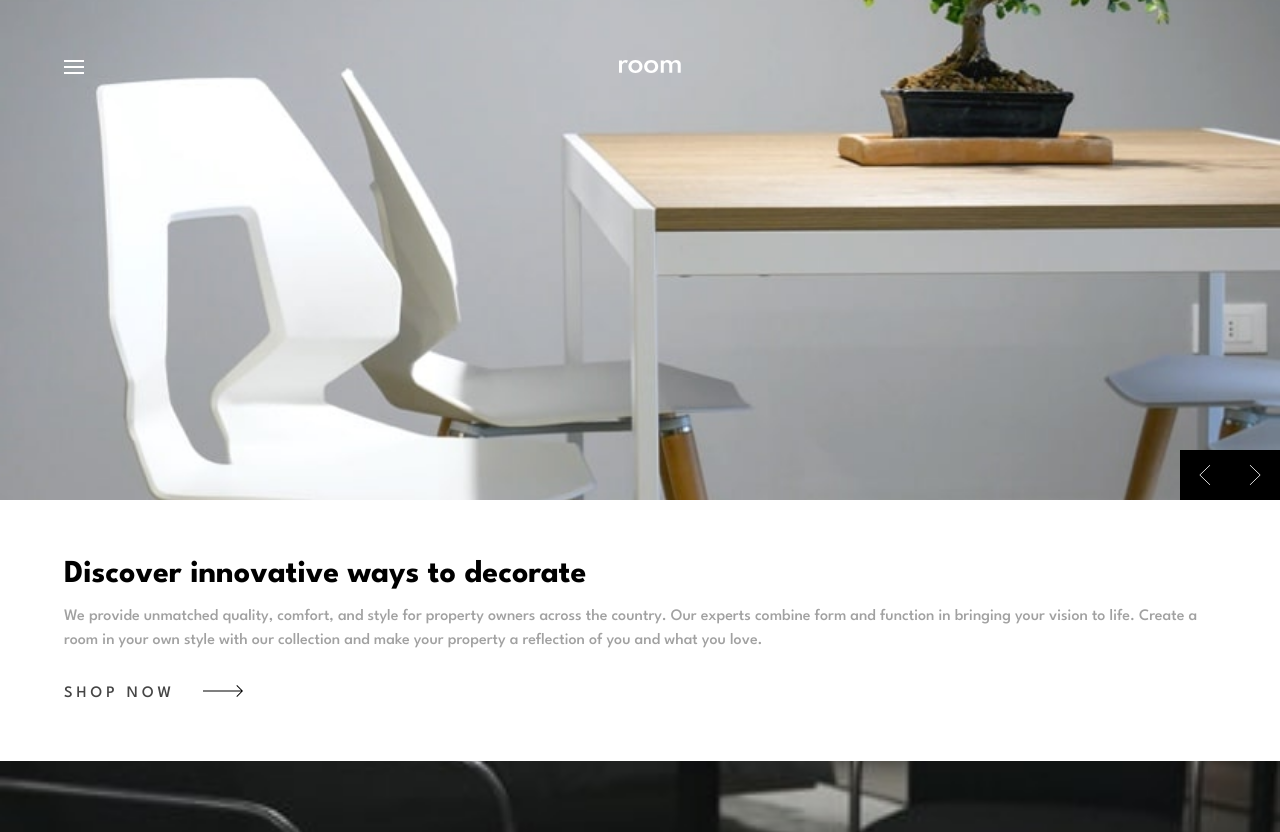
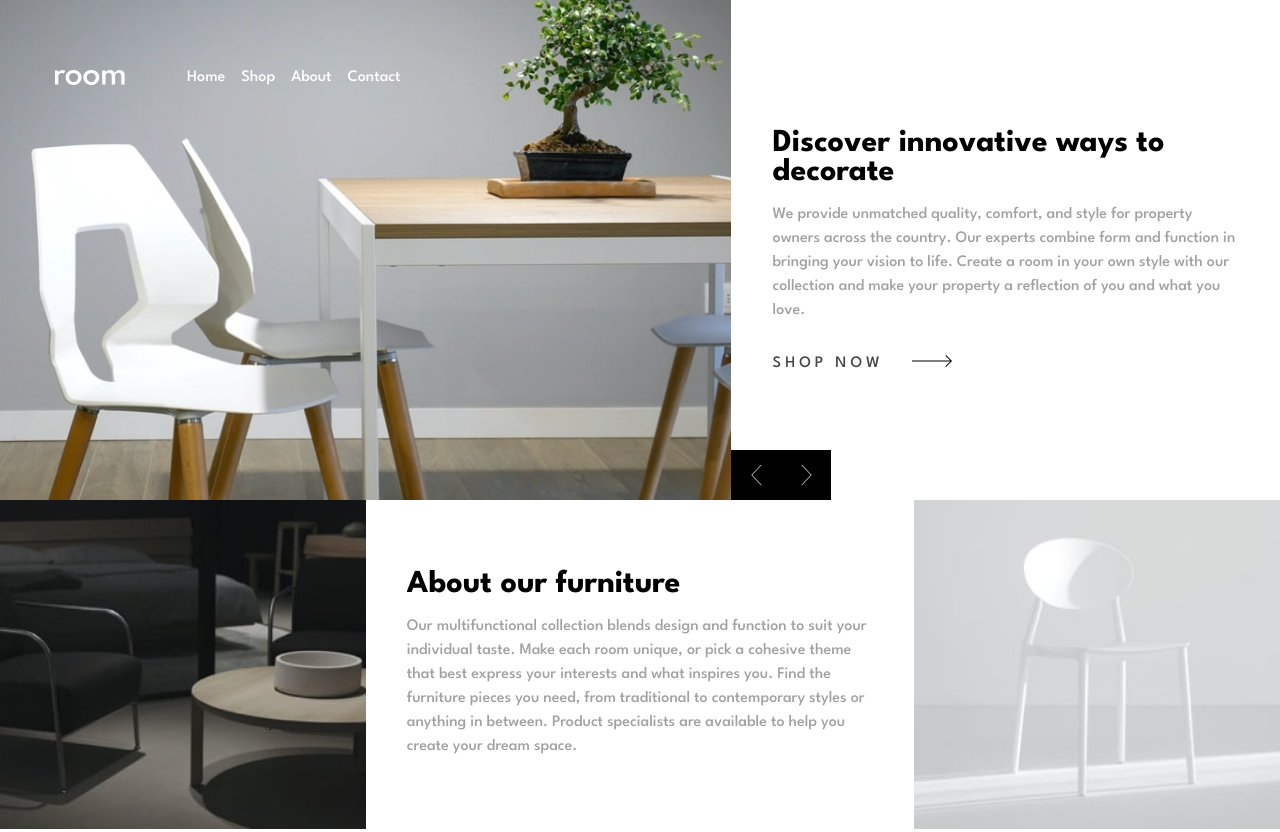
Before and after one commit to melvin1207/CCS-GRID-A-FONDO, a plain HTML site: page Proyecto #4/index.html in a window 1280 px wide. Shown: the top 832 px of the page. Drawn offline with Linux system fonts and the light colour scheme.

Commit message:
proyecto 4 terminado

```diff
--- a/Proyecto #4/css/styles.css
+++ b/Proyecto #4/css/styles.css
@@ -126,3 +126,57 @@ body{
     grid-area: image2;
     background-image: url('../images/image-about-light.jpg');
 }
+
+@media(min-width:768px) {
+    .container{
+        width: 85%;
+        padding: 70px 0;
+    }
+
+    .main{
+        grid-template-columns:repeat(7,1fr);
+        grid-template-areas:
+        "main main main main shop shop shop"
+        "main main main main shop shop shop"
+        "main main main main shop shop shop"
+        "image1 image1 about about about image2 image2"
+        "image1 image1 about about about image2 image2"
+        ;
+    }
+
+    .main_hero{
+        background-image: url('../images/desktop-image-hero-1.jpg');
+    }
+
+    .main_controls{
+        grid-area: shop;
+        justify-self: start;
+    }
+
+    .main_hamburguer{
+        display: none;
+    }
+
+    .main_logo{
+        margin: 0;
+        min-width: 70px;
+    }
+
+    .main_links{
+        padding: 0;
+        display: grid;
+        grid-auto-flow: column;
+        gap: 1em;
+        margin-left: 10%;
+    }
+
+    .main_list{
+        list-style: none;
+    }
+
+
+    .main_link{
+        color: var(--white);
+        text-decoration: none;
+    }
+}
```
